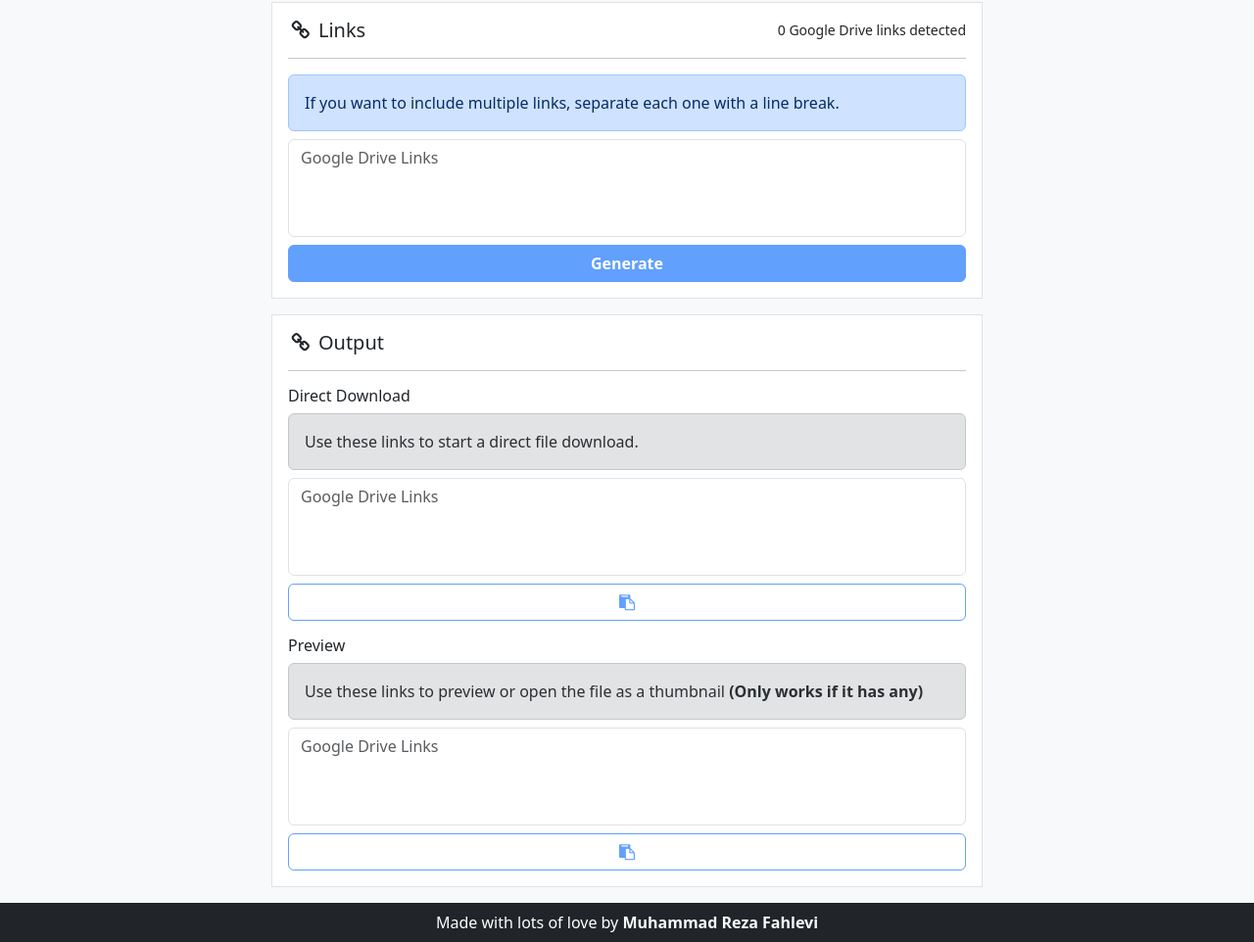
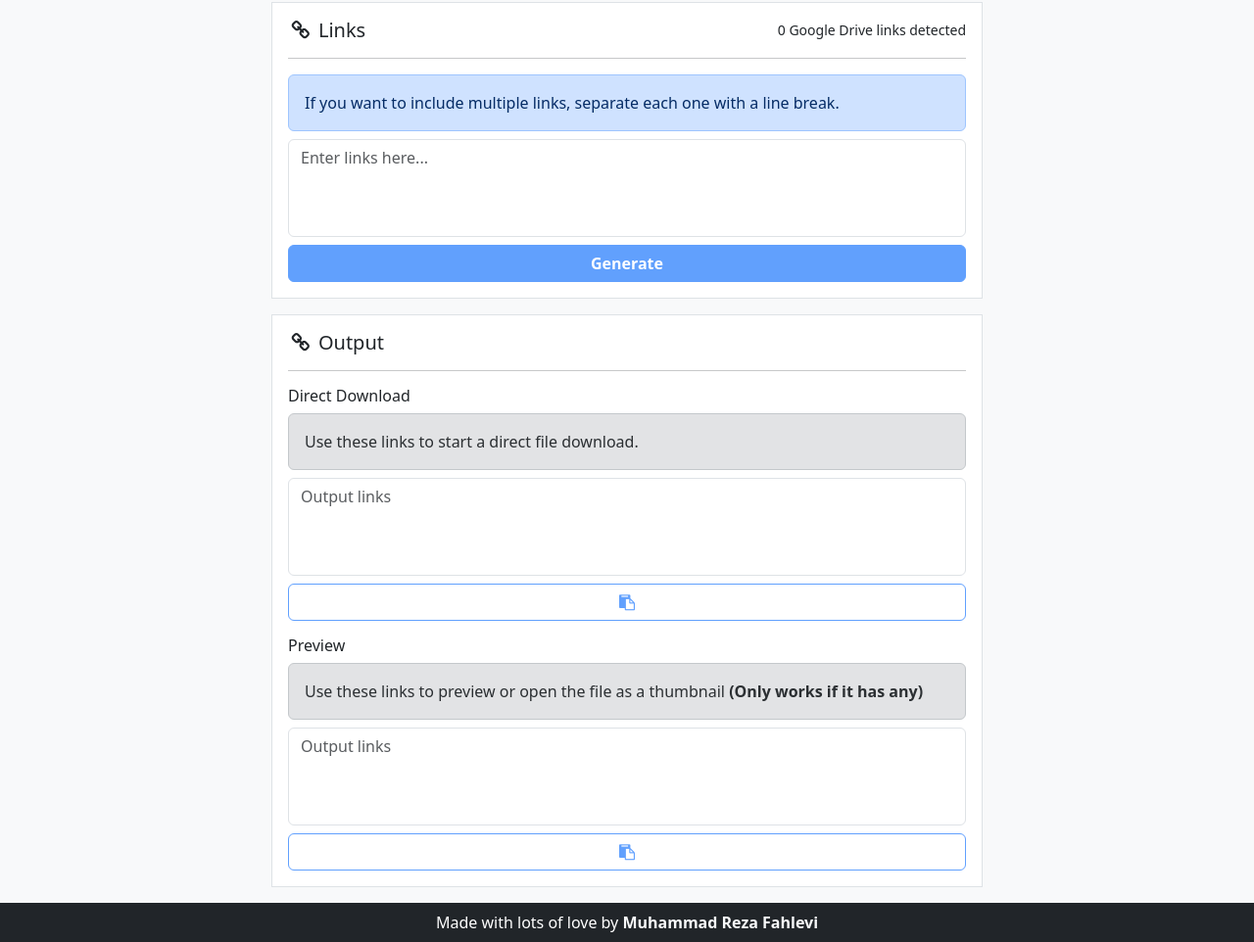
Before and after one commit to rezzvy/gdlink-direct, a plain HTML site: page index.html in a window 1280 px wide. Shown: the part 177-1139 px from the top of the page at 98% size. Drawn offline with Linux system fonts and the light colour scheme.

```diff
--- a/index.html
+++ b/index.html
@@ -36,7 +36,7 @@
           <hr />
           <p class="alert alert-primary m-0">If you want to include multiple links, separate each one with a line break.</p>
 
-          <textarea id="links-textarea" class="form-control my-2" placeholder="Google Drive Links"></textarea>
+          <textarea id="links-textarea" class="form-control my-2" placeholder="Enter links here..."></textarea>
 
           <button id="generate-link-button" class="btn btn-primary d-block w-100 fw-bold" disabled>Generate</button>
         </section>
@@ -48,7 +48,7 @@
           <div class="mb-3">
             <h3 class="h6">Direct Download</h3>
             <p class="alert alert-secondary m-0">Use these links to start a direct file download.</p>
-            <textarea id="direct-links-textarea" class="form-control my-2" placeholder="Google Drive Links" readonly></textarea>
+            <textarea id="direct-links-textarea" class="form-control my-2" placeholder="Output links" readonly></textarea>
             <button id="direct-links-copy-button" class="btn btn-outline-primary d-block w-100 fw-bold" disabled>
               <i class="fa fa-clipboard fa-fw"></i>
             </button>
@@ -59,7 +59,7 @@
             <p class="alert alert-secondary m-0">
               Use these links to preview or open the file as a thumbnail <strong>(Only works if it has any)</strong>
             </p>
-            <textarea id="preview-links-textarea" class="form-control my-2" placeholder="Google Drive Links" readonly></textarea>
+            <textarea id="preview-links-textarea" class="form-control my-2" placeholder="Output links" readonly></textarea>
             <button id="preview-links-copy-button" class="btn btn-outline-primary d-block w-100 fw-bold" disabled>
               <i class="fa fa-clipboard fa-fw"></i>
             </button>
```
Also changed, not shown: 1 other file.
